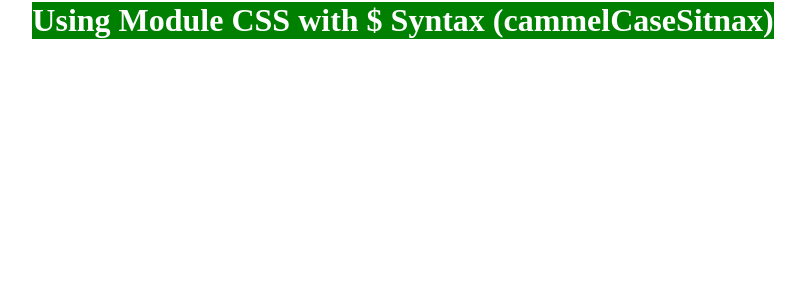
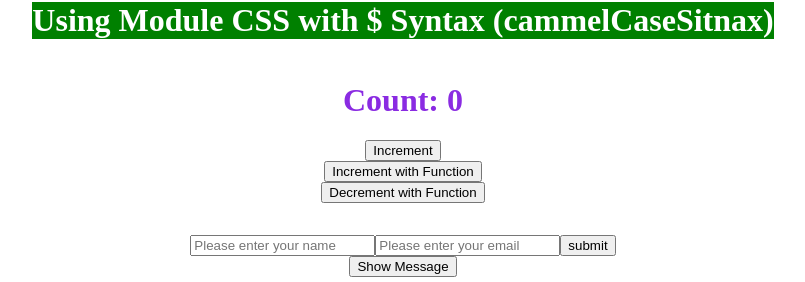
Before and after one commit to marita703/vuejscurse, a Vue app: page / in a window 1280 px wide. Shown: the part 1821-2103 px from the top of the page, without its empty margins (237-1042 px from the left). Before the commit the page ends 1890 px from the top, so only its background shows below. Built offline with nearby package versions, Linux system fonts and the light colour scheme.

Commit message:
event handlers

```diff
--- a/src/components/HelloWorld.vue
+++ b/src/components/HelloWorld.vue
@@ -8,6 +8,7 @@ import GlobalStyle from '@/components/GlobalStyle.vue'
 import LocalStyle from '@/components/LocalStyle.vue'
 import CombinedStyle from '@/components/CombinedStyle.vue'
 import ModuleStyle from '@/components/ModuleStyle.vue'
+import MyEvent from '@/components/MyEvent.vue'
 console.log('Hello World')
 </script>
 
@@ -23,6 +24,7 @@ console.log('Hello World')
     <LocalStyle />
     <CombinedStyle />
     <ModuleStyle />
+    <MyEvent />
   </div>
 </template>
 <!-- Css -->
--- /dev/null
+++ b/src/components/MyEvent.vue
@@ -0,0 +1,35 @@
+<script setup>
+import { ref } from 'vue'
+let count = ref(0)
+function incrementCounter() {
+  count.value++
+}
+
+function decrementCounter() {
+  count.value--
+}
+
+const submitHandler = (e) => {
+  e.preventDefault()
+  alert('Valid Credentials')
+}
+
+const showMessage = (message) => {
+  alert('Message: ' + message)
+}
+</script>
+
+<template>
+  <h1>Count: {{ count }}</h1>
+  <button v-on:click="count++">Increment</button>
+  <button @:click="incrementCounter">Increment with Function</button>
+  <button @:click="decrementCounter">Decrement with Function</button>
+
+  <form @:submit="submitHandler" style="margin-top: 2rem">
+    <input type="text" placeholder="Please enter your name" />
+    <input type="email" placeholder="Please enter your email" />
+    <button>submit</button>
+  </form>
+
+  <button v-on:click="showMessage('this is my message')">Show Message</button>
+</template>
```
